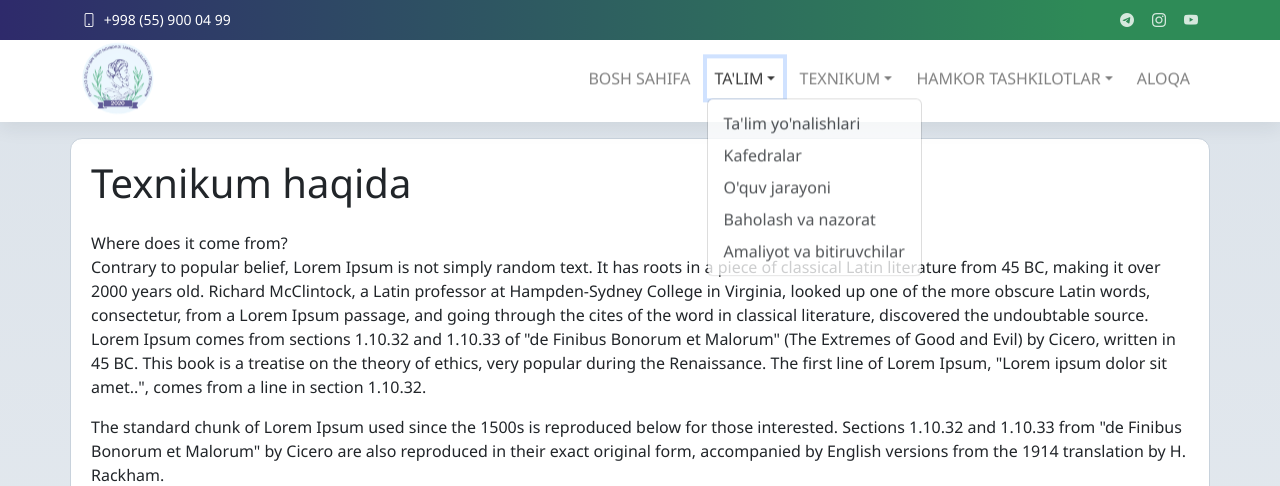
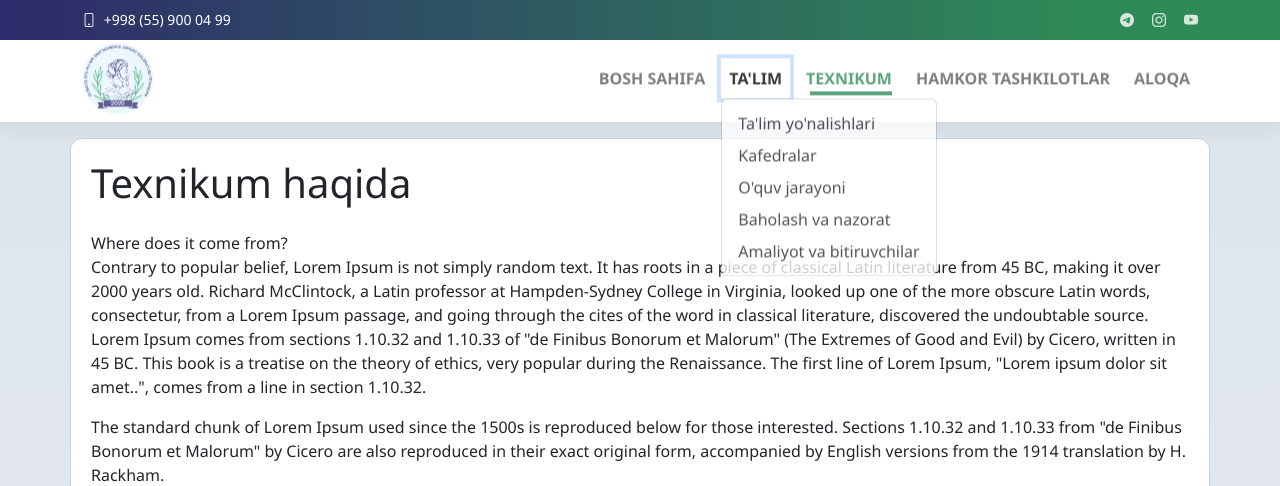
Before and after one commit to shahbozshirinboyev/new.olmaliqjst.uz, a Django app: page /texnikum-haqida/ in a window 1280 px wide, after a click on "TA'LIM". Shown: the top 486 px of the page. Run offline with Django 5.2, Linux system fonts and the light colour scheme; data comes from the database, SQL or seed files in the repository; some libraries are stand-ins or nearby versions.

Commit message:
navbar fix version 1.1

```diff
--- a/static/css/style.css
+++ b/static/css/style.css
@@ -154,14 +154,93 @@ html {
 
 .navbar .nav-item > a{
     text-transform: uppercase;
+    font-weight: 600;
+}
+
+.navbar .nav-link {
+    position: relative;
+    transition: color 0.22s ease;
+}
+
+.navbar .nav-link::after {
+    content: "";
+    position: absolute;
+    left: 0.5rem;
+    right: 0.5rem;
+    bottom: 0.2rem;
+    height: 2px;
+    background: var(--header-accent);
+    transform: scaleX(0);
+    transform-origin: center;
+    transition: transform 0.22s ease;
+}
+
+.navbar .nav-link:hover,
+.navbar .nav-link.active {
+    color: var(--header-accent);
+}
+
+.navbar .nav-link:hover::after,
+.navbar .nav-link.active::after {
+    transform: scaleX(1);
+}
+
+.navbar .dropdown-menu {
+    transform-origin: top center;
+    transition: opacity 0.22s ease, transform 0.22s ease, visibility 0.22s ease;
+    background-color: #ffffff;
 }
 
 @media (min-width: 992px) {
-    .navbar .dropdown:hover > .dropdown-menu,
-    .navbar .dropdown:focus-within > .dropdown-menu {
+    .navbar .dropdown > .dropdown-menu {
         display: block;
+        /* opacity: 0; */
+        visibility: hidden;
+        transform: translateY(10px);
+        pointer-events: none;
         margin-top: 0;
     }
+
+    .navbar .dropdown:hover > .dropdown-menu,
+    .navbar .dropdown:focus-within > .dropdown-menu,
+    .navbar .dropdown > .dropdown-menu.show {
+        opacity: 1;
+        visibility: visible;
+        transform: translateY(0);
+        pointer-events: auto;
+    }
+}
+
+@media (max-width: 991.98px) {
+    .navbar .dropdown-menu.show {
+        animation: dropdownFadeIn 0.2s ease;
+    }
+}
+
+@keyframes dropdownFadeIn {
+    from {
+        opacity: 0;
+        transform: translateY(8px);
+    }
+
+    to {
+        opacity: 1;
+        transform: translateY(0);
+    }
+}
+
+.navbar .dropdown-menu .dropdown-item {
+    transition: all 0.3s ease;
+}
+
+.navbar .dropdown-menu .dropdown-item:hover {
+    background: linear-gradient(90deg, #2e2a6b 0%, #2e8b57 55%);
+    color: white;
+}
+
+.navbar .dropdown-menu .dropdown-item.active {
+    background: linear-gradient(90deg, #2e2a6b 0%, #2e8b57 55%);
+    color: #ffffff;
 }
 
 .hero-fullscreen {
--- a/templates/includes/header.html
+++ b/templates/includes/header.html
@@ -34,31 +34,32 @@
                 </button>
 
                 <div class="collapse navbar-collapse" id="mainNavbar">
+                    {% with ns=request.resolver_match.namespace name=request.resolver_match.url_name %}
                     <ul class="navbar-nav ms-auto mb-2 mb-lg-0 align-items-lg-center gap-lg-2">
                         <li class="nav-item">
-                            <a class="nav-link" href="{% url 'core:home' %}">Bosh sahifa</a>
+                            <a class="nav-link {% if ns == 'core' and name == 'home' %}active{% endif %}" href="{% url 'core:home' %}" {% if ns == 'core' and name == 'home' %}aria-current="page"{% endif %}>Bosh sahifa</a>
                         </li>
                         <li class="nav-item dropdown">
-                            <a class="nav-link dropdown-toggle" href="#" role="button" data-bs-toggle="dropdown" aria-expanded="false">Ta'lim</a>
+                            <a class="nav-link dropdown-toggle {% if ns == 'education' %}active{% endif %}" href="#" role="button" data-bs-toggle="dropdown" aria-expanded="false" {% if ns == 'education' %}aria-current="page"{% endif %}>Ta'lim</a>
                             <ul class="dropdown-menu">
-                                <li><a class="dropdown-item" href="{% url 'education:directions' %}">Ta'lim yo'nalishlari</a></li>
-                                <li><a class="dropdown-item" href="{% url 'education:departments_list' %}">Kafedralar</a></li>
-                                <li><a class="dropdown-item" href="{% url 'education:process' %}">O'quv jarayoni</a></li>
-                                <li><a class="dropdown-item" href="{% url 'education:assessment' %}">Baholash va nazorat</a></li>
-                                <li><a class="dropdown-item" href="{% url 'education:practice' %}">Amaliyot va bitiruvchilar</a></li>
+                                <li><a class="dropdown-item {% if ns == 'education' and name == 'directions' %}active{% endif %}" href="{% url 'education:directions' %}">Ta'lim yo'nalishlari</a></li>
+                                <li><a class="dropdown-item {% if ns == 'education' and name == 'departments_list' %}active{% endif %}" href="{% url 'education:departments_list' %}">Kafedralar</a></li>
+                                <li><a class="dropdown-item {% if ns == 'education' and name == 'process' %}active{% endif %}" href="{% url 'education:process' %}">O'quv jarayoni</a></li>
+                                <li><a class="dropdown-item {% if ns == 'education' and name == 'assessment' %}active{% endif %}" href="{% url 'education:assessment' %}">Baholash va nazorat</a></li>
+                                <li><a class="dropdown-item {% if ns == 'education' and name == 'practice' %}active{% endif %}" href="{% url 'education:practice' %}">Amaliyot va bitiruvchilar</a></li>
                             </ul>
                         </li>
                         <li class="nav-item dropdown">
-                            <a class="nav-link dropdown-toggle" href="#" role="button" data-bs-toggle="dropdown" aria-expanded="false">Texnikum</a>
+                            <a class="nav-link dropdown-toggle {% if ns == 'core' and name != 'home' %}active{% endif %}" href="#" role="button" data-bs-toggle="dropdown" aria-expanded="false" {% if ns == 'core' and name != 'home' %}aria-current="page"{% endif %}>Texnikum</a>
                             <ul class="dropdown-menu">
-                                <li><a class="dropdown-item" href="{% url 'core:about' %}">Umumiy ma'lumot</a></li>
-                                <li><a class="dropdown-item" href="{% url 'core:leadership' %}">Rahbariyat</a></li>
-                                <li><a class="dropdown-item" href="{% url 'core:material_base' %}">Moddiy texnik baza</a></li>
-                                <li><a class="dropdown-item" href="{% url 'core:documents' %}">Me'yoriy hujjatlar</a></li>
+                                <li><a class="dropdown-item {% if ns == 'core' and name == 'about' %}active{% endif %}" href="{% url 'core:about' %}">Umumiy ma'lumot</a></li>
+                                <li><a class="dropdown-item {% if ns == 'core' and name == 'leadership' %}active{% endif %}" href="{% url 'core:leadership' %}">Rahbariyat</a></li>
+                                <li><a class="dropdown-item {% if ns == 'core' and name == 'material_base' %}active{% endif %}" href="{% url 'core:material_base' %}">Moddiy texnik baza</a></li>
+                                <li><a class="dropdown-item {% if ns == 'core' and name == 'documents' %}active{% endif %}" href="{% url 'core:documents' %}">Me'yoriy hujjatlar</a></li>
                             </ul>
                         </li>
                         <li class="nav-item dropdown">
-                            <a class="nav-link dropdown-toggle" href="#" role="button" data-bs-toggle="dropdown" aria-expanded="false">Hamkor tashkilotlar</a>
+                            <a class="nav-link dropdown-toggle {% if ns == 'partners' %}active{% endif %}" href="#" role="button" data-bs-toggle="dropdown" aria-expanded="false" {% if ns == 'partners' %}aria-current="page"{% endif %}>Hamkor tashkilotlar</a>
                             <ul class="dropdown-menu">
                                 <li><a class="dropdown-item" href="{% url 'partners:partner_list' %}#davlat-tashkilotlari">Davlat tashkilotlari</a></li>
                                 <li><a class="dropdown-item" href="{% url 'partners:partner_list' %}#tibbiyot-muassasalari">Tibbiyot muassasalari</a></li>
@@ -67,9 +68,10 @@
                             </ul>
                         </li>
                         <li class="nav-item">
-                            <a class="nav-link" href="{% url 'contact:contact' %}">Aloqa</a>
+                            <a class="nav-link {% if ns == 'contact' %}active{% endif %}" href="{% url 'contact:contact' %}" {% if ns == 'contact' %}aria-current="page"{% endif %}>Aloqa</a>
                         </li>
                     </ul>
+                    {% endwith %}
                 </div>
             </div>
         </nav>
```
